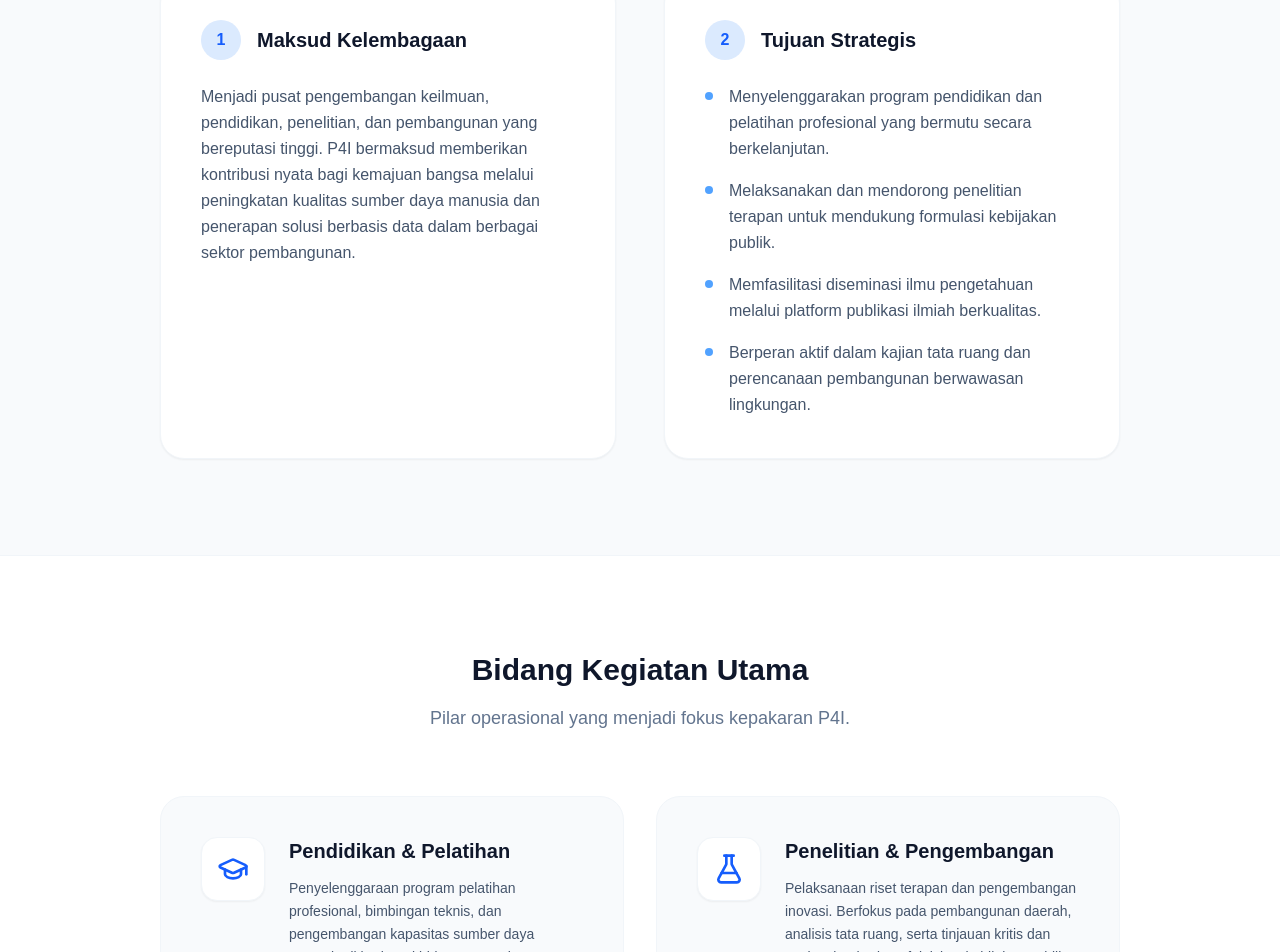
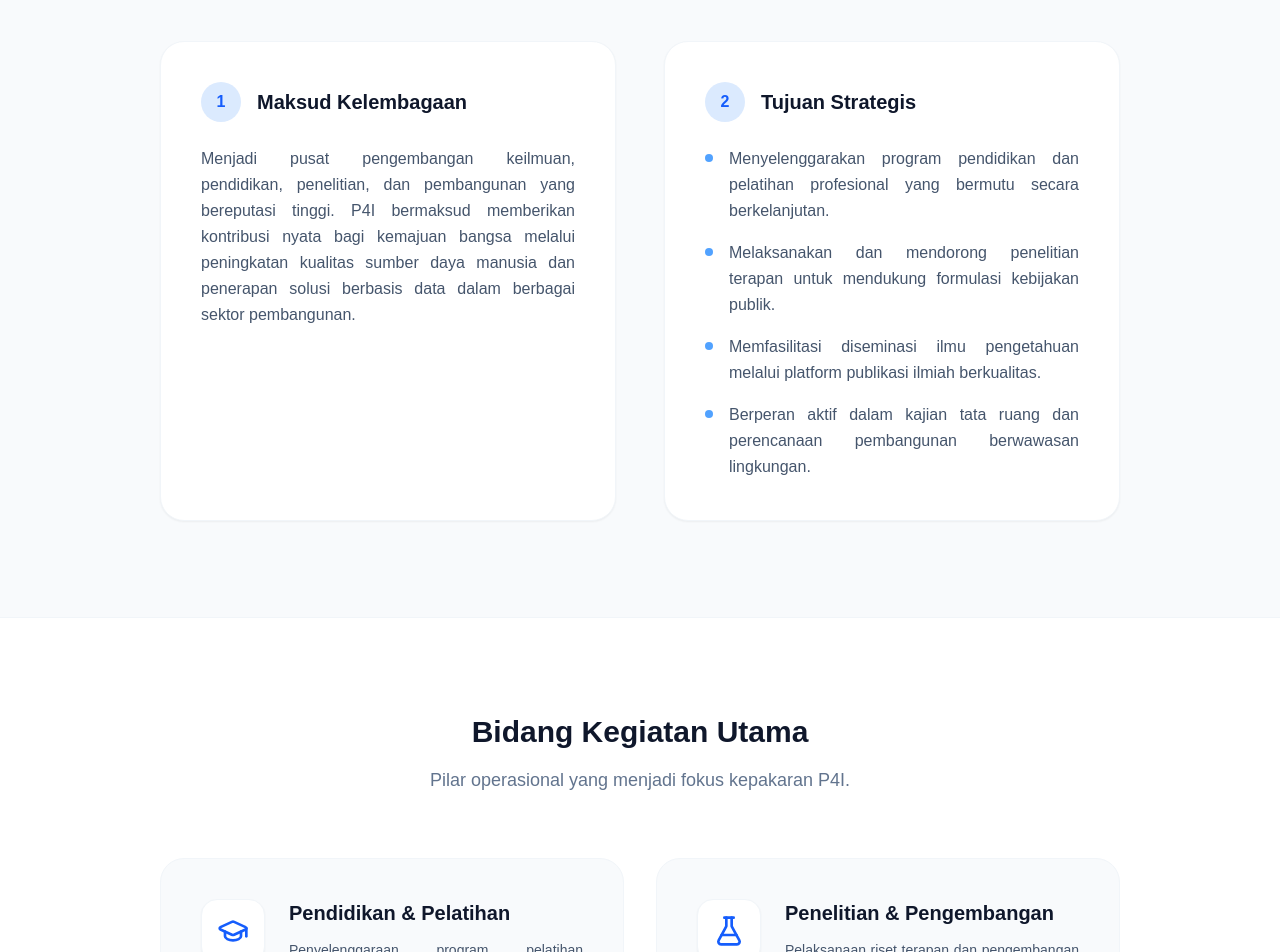
Before and after one commit to HannR002/p4i-corporate-hub, a Next.js app: page /tentang in a window 1280 px wide. Shown: the part 1228-2180 px from the top of the page. Built offline with nearby package versions, Linux system fonts and the light colour scheme; a web font is replaced by a local one.

Commit message:
feat: update Harmes doctorate and justify about-page text

```diff
--- a/app/components/experts/ExpertCarousel.tsx
+++ b/app/components/experts/ExpertCarousel.tsx
@@ -112,7 +112,7 @@ export default function ExpertCarousel() {
 
                 <div className="flex flex-col flex-grow min-w-0 h-full">
                   <h3
-                    className="font-bold text-slate-900 line-clamp-2 leading-tight"
+                    className="font-bold text-slate-900 wrap-anywhere leading-tight"
                     title={expert.name}
                   >
                     {expert.name}
--- a/app/components/organization/OrganizationChart.tsx
+++ b/app/components/organization/OrganizationChart.tsx
@@ -3,7 +3,7 @@ import { organizationStructure2014, type OrgMember } from '@/data/organization';
 import Image from 'next/image';
 
 function getInitials(name: string) {
-  return name.replace(/^(Dr\.|Drs\.|dr\.|Ir\.|AKBP\.)\s*/i, '')
+  return name.replace(/^(?:(?:Drs?|Ir|AKBP)\.\s*)+/i, '')
              .split(' ')
              .slice(0, 2)
              .map(n => n[0])
--- a/app/tentang/page.tsx
+++ b/app/tentang/page.tsx
@@ -30,7 +30,7 @@ export default function TentangPage() {
                 Profil & Sejarah
               </h2>
             </div>
-            <div className="md:col-span-8 prose prose-slate prose-lg text-slate-600">
+            <div className="md:col-span-8 prose prose-slate prose-lg text-slate-600 text-justify leading-relaxed space-y-4">
               <p>
                 <strong>{siteConfig.legalName}</strong> secara resmi didirikan pada tanggal <strong>12 Mei 2014</strong>. Sejak awal berdirinya, P4I dikonsepkan sebagai lembaga nirlaba independen yang mendedikasikan diri untuk kemajuan pendidikan, penelitian, dan penerapan ilmu pengetahuan sebagai pilar utama pembangunan di Indonesia.
               </p>
@@ -62,7 +62,7 @@ export default function TentangPage() {
                 <span className="w-10 h-10 rounded-full bg-blue-100 text-blue-600 flex items-center justify-center text-base">1</span>
                 Maksud Kelembagaan
               </h3>
-              <p className="text-slate-600 leading-relaxed">
+              <p className="text-slate-600 leading-relaxed text-justify">
                 Menjadi pusat pengembangan keilmuan, pendidikan, penelitian, dan pembangunan yang bereputasi tinggi. P4I bermaksud memberikan kontribusi nyata bagi kemajuan bangsa melalui peningkatan kualitas sumber daya manusia dan penerapan solusi berbasis data dalam berbagai sektor pembangunan.
               </p>
             </div>
@@ -74,19 +74,19 @@ export default function TentangPage() {
               <ul className="space-y-4 text-slate-600">
                 <li className="flex items-start gap-4">
                   <div className="w-2 h-2 rounded-full bg-blue-400 mt-2 shrink-0" />
-                  <span className="leading-relaxed">Menyelenggarakan program pendidikan dan pelatihan profesional yang bermutu secara berkelanjutan.</span>
+                  <span className="min-w-0 flex-1 leading-relaxed text-justify">Menyelenggarakan program pendidikan dan pelatihan profesional yang bermutu secara berkelanjutan.</span>
                 </li>
                 <li className="flex items-start gap-4">
                   <div className="w-2 h-2 rounded-full bg-blue-400 mt-2 shrink-0" />
-                  <span className="leading-relaxed">Melaksanakan dan mendorong penelitian terapan untuk mendukung formulasi kebijakan publik.</span>
+                  <span className="min-w-0 flex-1 leading-relaxed text-justify">Melaksanakan dan mendorong penelitian terapan untuk mendukung formulasi kebijakan publik.</span>
                 </li>
                 <li className="flex items-start gap-4">
                   <div className="w-2 h-2 rounded-full bg-blue-400 mt-2 shrink-0" />
-                  <span className="leading-relaxed">Memfasilitasi diseminasi ilmu pengetahuan melalui platform publikasi ilmiah berkualitas.</span>
+                  <span className="min-w-0 flex-1 leading-relaxed text-justify">Memfasilitasi diseminasi ilmu pengetahuan melalui platform publikasi ilmiah berkualitas.</span>
                 </li>
                 <li className="flex items-start gap-4">
                   <div className="w-2 h-2 rounded-full bg-blue-400 mt-2 shrink-0" />
-                  <span className="leading-relaxed">Berperan aktif dalam kajian tata ruang dan perencanaan pembangunan berwawasan lingkungan.</span>
+                  <span className="min-w-0 flex-1 leading-relaxed text-justify">Berperan aktif dalam kajian tata ruang dan perencanaan pembangunan berwawasan lingkungan.</span>
                 </li>
               </ul>
             </div>
@@ -135,11 +135,11 @@ export default function TentangPage() {
                 <div className="w-16 h-16 bg-white text-blue-600 rounded-2xl flex items-center justify-center shrink-0 shadow-xs border border-slate-100 group-hover:bg-blue-600 group-hover:text-white transition-colors">
                   <item.icon className="w-8 h-8" />
                 </div>
-                <div>
+                <div className="min-w-0 flex-1">
                   <h3 className="text-xl font-bold text-slate-900 mb-3">
                     {item.title}
                   </h3>
-                  <p className="text-slate-600 leading-relaxed text-sm">
+                  <p className="text-slate-600 leading-relaxed text-sm text-justify">
                     {item.desc}
                   </p>
                 </div>
@@ -157,7 +157,7 @@ export default function TentangPage() {
               Struktur Kelembagaan
             </h2>
             <p className="text-lg text-slate-500 max-w-2xl mx-auto">
-              Susunan Pengurus pada Masa Pendirian P4I.
+              Susunan pengurus pada masa pendirian P4I dengan pembaruan gelar akademik.
             </p>
           </div>
           <OrganizationChart />
@@ -168,7 +168,7 @@ export default function TentangPage() {
                 Jejaring Keahlian P4I
               </h2>
               <p className="text-lg text-slate-500 max-w-2xl mx-auto">
-                Arsip jejaring keahlian masa pendirian tahun 2014 dan tambahan profil untuk inisiatif digital. Setiap profil memuat sumber dan statusnya; daftar ini tidak menetapkan staf aktif.
+                Arsip jejaring keahlian masa pendirian tahun 2014 dan tambahan profil untuk inisiatif digital. Setiap profil memuat sumber dan statusnya; pembaruan gelar mencantumkan sumber serta tahun verifikasi. Daftar ini tidak menetapkan staf aktif.
               </p>
             </div>
             <ExpertCarousel />
@@ -199,7 +199,7 @@ export default function TentangPage() {
                   <h3 className="text-xl font-bold text-white mb-3">
                     {m.title}
                   </h3>
-                  <p className="text-base text-slate-400 leading-relaxed">
+                  <p className="text-base text-slate-400 leading-relaxed text-justify">
                     {m.description}
                   </p>
                 </div>
@@ -225,7 +225,7 @@ export default function TentangPage() {
                 <h3 className="text-2xl font-bold text-slate-900 mb-6">
                   Laboratorium Alam &quot;Hutan Organik&quot;
                 </h3>
-                <div className="prose prose-slate prose-sm text-slate-600">
+                <div className="prose prose-slate prose-sm text-slate-600 text-justify leading-relaxed space-y-4">
                   <p>
                     Sebagai bagian penting dari sejarah dan kepakaran awalnya, P4I pernah memprakarsai konsep <strong>Laboratorium Alam Pengembangan Wilayah &quot;Hutan Organik&quot;</strong>.
                   </p>
@@ -247,7 +247,7 @@ export default function TentangPage() {
                 <h3 className="text-2xl font-bold text-slate-900 mb-6">
                   Transformasi Digital
                 </h3>
-                <div className="prose prose-slate prose-sm text-slate-600">
+                <div className="prose prose-slate prose-sm text-slate-600 text-justify leading-relaxed space-y-4">
                   <p>
                     Menghadapi kompleksitas tantangan di era informasi dan pergeseran kebutuhan riset, P4I secara proaktif memperkuat infrastruktur kelembagaan berbasis digital pada tahun 2026.
                   </p>
--- a/data/content-updates.ts
+++ b/data/content-updates.ts
@@ -4,7 +4,7 @@ import type { RoutePath } from '../lib/routes';
 // Omit unknown dates instead of fabricating a timestamp at request/build time.
 export const contentUpdatedAt: Partial<Record<RoutePath, string>> = {
   '/': '2026-10-23',
-  '/tentang': '2026-10-23',
+  '/tentang': '2026-10-27',
   '/program': '2026-10-09',
   '/publisher': '2026-10-09',
   '/rekam-jejak': '2026-10-09',
--- a/data/experts.ts
+++ b/data/experts.ts
@@ -46,12 +46,15 @@ export const experts: Expert[] = [
   // Wilayah & Tata Ruang
   {
     id: 'harmes',
-    name: 'Drs. Harmes, MT',
+    // Current academic credentials; the P4I network membership remains historical.
+    // Verified 2026-10-27: fst.unja.ac.id/pimpinan-fakultas/
+    // and readily.ipb.ac.id/opac/detail-buku?id=59998.
+    name: 'Dr. Drs. Harmes, M.T.',
     expertise: 'Pemerintahan, Tata Ruang & Pembangunan Daerah',
-    qualification: 'S2 – Magister Teknik',
+    qualification: 'S3 – Doktor (IPB), Ilmu Perencanaan Pembangunan Wilayah dan Perdesaan',
     category: 'Wilayah & Tata Ruang',
     historical: true,
-    sourceLabel: 'Profil Lembaga P4I',
+    sourceLabel: 'Profil Lembaga P4I; gelar: UNJA/IPB 2026',
   },
   {
     id: 'apri',
--- a/data/organization.ts
+++ b/data/organization.ts
@@ -3,6 +3,8 @@
  *
  * IMPORTANT:
  * This is HISTORICAL organization information from the P4I 2014 profile.
+ * Roles remain historical; Harmes' academic titles were updated from official
+ * UNJA/IPB sources on 27 October 2026 after owner identity confirmation.
  * It is NOT presented as the verified current 2026 organization structure.
  */
 
@@ -39,7 +41,7 @@ export const organizationStructure2014: OrganizationStructure = {
     { name: "A. Yani", title: "A.Md", portraitExpectedFilename: "a-yani.webp", portraitVerified: false }
   ],
   pengurus: {
-    ketua: { name: "Drs. Harmes", title: "MT", portraitExpectedFilename: "harmes.webp", portraitVerified: false },
+    ketua: { name: "Dr. Drs. Harmes", title: "M.T.", portraitExpectedFilename: "harmes.webp", portraitVerified: false },
     sekretaris: { name: "Suharto Lahay", title: "SE", portraitExpectedFilename: "suharto-lahay.webp", portraitVerified: false },
     bendahara: { name: "Farida Lahay", title: "ST, MT", portraitExpectedFilename: "farida-lahay.webp", portraitVerified: false },
   },
@@ -58,7 +60,7 @@ export const organizationStructure2014: OrganizationStructure = {
     {
       name: "Pendidikan dan Penelitian Pembangunan",
       members: [
-        { name: "Drs. Harmes", title: "MT", portraitExpectedFilename: "harmes.webp", portraitVerified: false }
+        { name: "Dr. Drs. Harmes", title: "M.T.", portraitExpectedFilename: "harmes.webp", portraitVerified: false }
       ]
     },
     {
```
Also changed, not shown: 1 other file (tests, documents, lock files or other folders).
